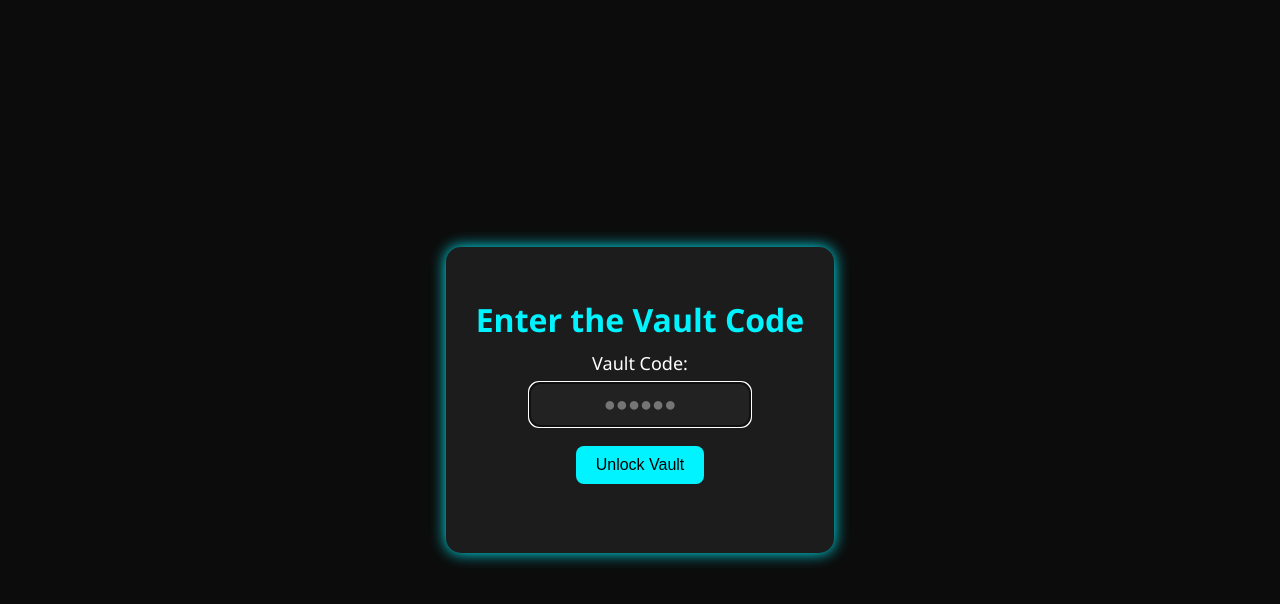
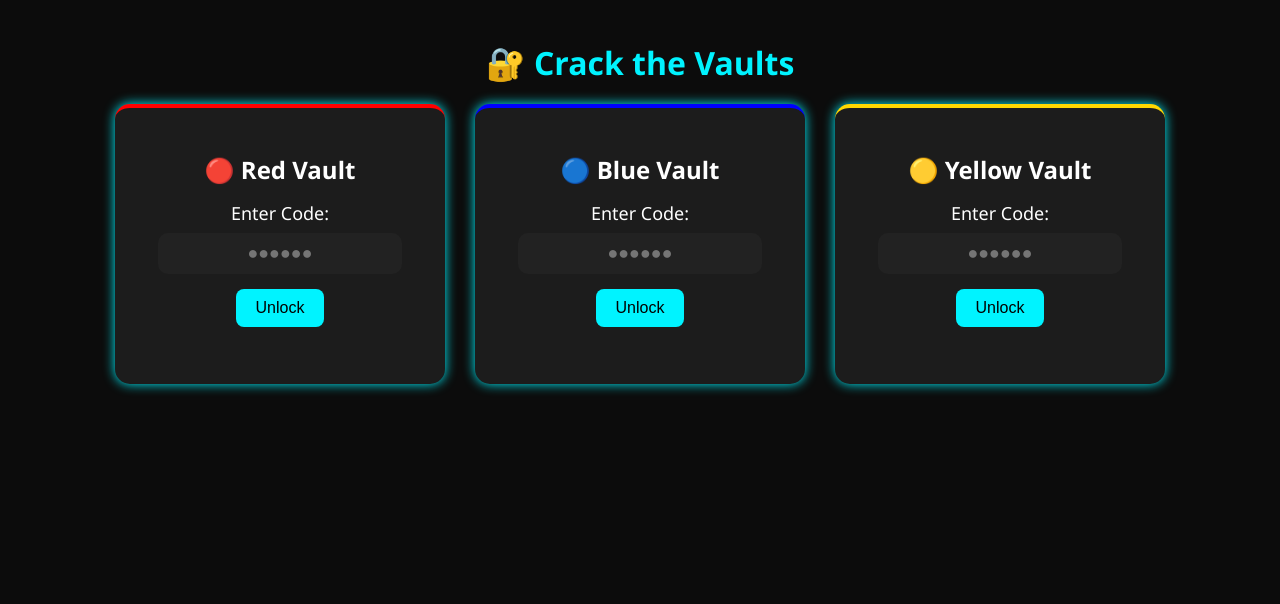
Before and after one commit to Nas-moon/Quiz-passcode, a plain HTML site: page index.html in a window 1280 px wide. Drawn offline with Linux system fonts and the light colour scheme.

Commit message:
index.html

```diff
--- a/index.html
+++ b/index.html
@@ -9,23 +9,32 @@
       background-color: #0c0c0c;
       font-family: 'Segoe UI', sans-serif;
       color: #fff;
+      margin: 0;
+      padding: 20px;
       display: flex;
       flex-direction: column;
       align-items: center;
-      justify-content: center;
-      height: 100vh;
-      margin: 0;
     }
     h1 {
-      margin-bottom: 10px;
+      margin-bottom: 20px;
       color: #00f3ff;
+    }
+    .vaults-container {
+      display: flex;
+      gap: 30px;
+      flex-wrap: wrap;
+      justify-content: center;
     }
     .vault-box {
       background-color: #1c1c1c;
-      padding: 30px;
+      padding: 25px;
       border-radius: 15px;
-      box-shadow: 0 0 15px #00f3ff;
+      box-shadow: 0 0 12px #00f3ff;
+      width: 280px;
       text-align: center;
+    }
+    .vault-box h2 {
+      margin-bottom: 15px;
     }
     label {
       display: block;
@@ -34,12 +43,12 @@
       color: #fff;
     }
     input[type="password"] {
-      font-size: 20px;
+      font-size: 18px;
       padding: 10px;
-      width: 200px;
+      width: 80%;
       border-radius: 10px;
       border: none;
-      margin-bottom: 20px;
+      margin-bottom: 15px;
       text-align: center;
       background: #222;
       color: #fff;
@@ -58,54 +67,63 @@
       background-color: #00c2cc;
     }
     .message {
-      margin-top: 15px;
-      font-size: 18px;
-      height: 24px;
+      margin-top: 10px;
+      font-size: 16px;
+      height: 22px;
     }
   </style>
 </head>
 <body>
-  <div class="vault-box">
-    <h1>Enter the Vault Code</h1>
-    <label for="vaultCode">Vault Code:</label>
-    <input
-      type="password"
-      id="vaultCode"
-      maxlength="6"
-      placeholder="●●●●●●"
-      autocomplete="off"
-      autofocus
-    />
-    <br>
-    <button id="unlockBtn">Unlock Vault</button>
-    <div class="message" id="messageBox" aria-live="polite"></div>
+  <h1>🔐 Crack the Vaults</h1>
+  <div class="vaults-container">
+    <!-- Red Vault -->
+    <div class="vault-box" style="border-top: 4px solid red;">
+      <h2>🔴 Red Vault</h2>
+      <label for="redVaultCode">Enter Code:</label>
+      <input type="password" id="redVaultCode" maxlength="6" placeholder="●●●●●●" autocomplete="off">
+      <button onclick="checkCode('red')">Unlock</button>
+      <div class="message" id="message-red"></div>
+    </div>
+
+    <!-- Blue Vault -->
+    <div class="vault-box" style="border-top: 4px solid blue;">
+      <h2>🔵 Blue Vault</h2>
+      <label for="blueVaultCode">Enter Code:</label>
+      <input type="password" id="blueVaultCode" maxlength="6" placeholder="●●●●●●" autocomplete="off">
+      <button onclick="checkCode('blue')">Unlock</button>
+      <div class="message" id="message-blue"></div>
+    </div>
+
+    <!-- Yellow Vault -->
+    <div class="vault-box" style="border-top: 4px solid gold;">
+      <h2>🟡 Yellow Vault</h2>
+      <label for="yellowVaultCode">Enter Code:</label>
+      <input type="password" id="yellowVaultCode" maxlength="6" placeholder="●●●●●●" autocomplete="off">
+      <button onclick="checkCode('yellow')">Unlock</button>
+      <div class="message" id="message-yellow"></div>
+    </div>
   </div>
 
   <script>
-    const correctCode = "123456"; // 🔑 Set your code here
+    const vaultCodes = {
+      red: "527941",
+      blue: "735108",
+      yellow: "694231"
+    };
 
-    // Handle button click
-    document.getElementById("unlockBtn").addEventListener("click", checkCode);
+    function checkCode(vault) {
+      const input = document.getElementById(`${vault}VaultCode`).value.trim();
+      const messageBox = document.getElementById(`message-${vault}`);
 
-    // Handle Enter key
-    document.getElementById("vaultCode").addEventListener("keyup", function(e) {
-      if (e.key === "Enter") checkCode();
-    });
-
-    // Main code check logic
-    function checkCode() {
-      const inputCode = document.getElementById("vaultCode").value.trim();
-      const messageBox = document.getElementById("messageBox");
-
-      if (inputCode === correctCode) {
+      if (input === vaultCodes[vault]) {
         messageBox.style.color = "#00ff88";
-        messageBox.innerText = "✅ Congratulations! Vault Unlocked!";
+        messageBox.innerText = "✅ Vault Unlocked!";
         setTimeout(() => {
-          window.location.href = "congratulations.html";
-        }, 1000); // Delay before redirect
+          window.location.href = `${vault}-vault.html`;
+        }, 1000);
       } else {
         messageBox.style.color = "#ff4d4d";
-        messageBox.innerText = "❌ Oops! Incorrect Code. Try Again!";
+        messageBox.innerText = "❌ Incorrect Code!";
       }
     }
   </script>
```
